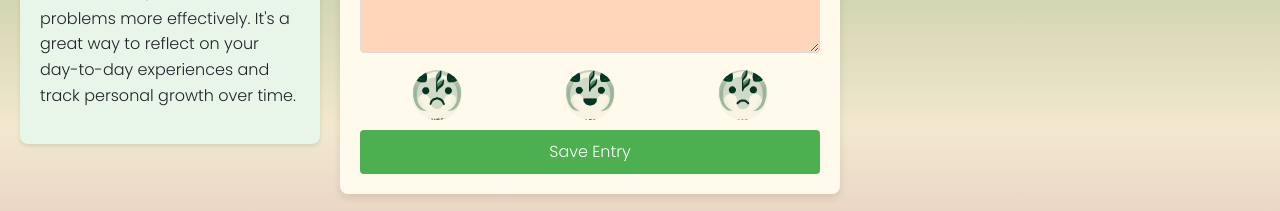
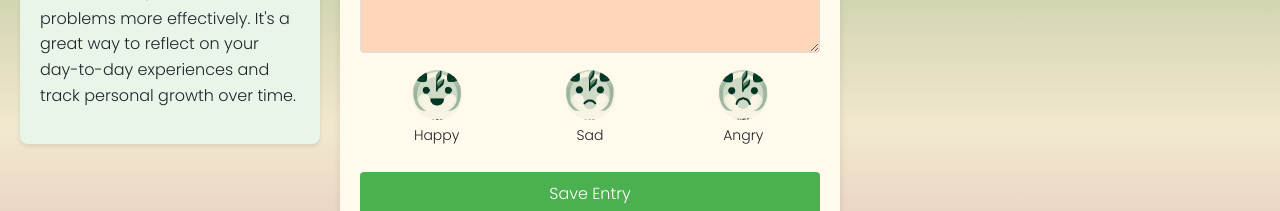
Before and after one commit to Aya-Maree/NourishPath, a React (Create React App) app in the folder client/nourish-path/: page /journaling in a window 1280 px wide. Shown: the part 433-644 px from the top of the page. Built offline with nearby package versions, Linux system fonts and the light colour scheme; no server answers.

Commit message:
done journals

```diff
--- a/client/nourish-path/src/index.css
+++ b/client/nourish-path/src/index.css
@@ -356,3 +356,32 @@ nav a:hover {
   line-height: 1.6; /* Makes the text more readable */
 }
 /* Add styles for the mood images if necessary */
+#happy-mood, #sad-mood, #angry-mood {
+  width: 50px;
+  height: 50px;
+  border-radius: 50%;
+  object-fit: cover;
+  margin: 0 10px;
+  transition: transform 0.3s ease;
+}
+
+#happy-mood-container:hover #happy-mood,
+#sad-mood-container:hover #sad-mood,
+#angry-mood-container:hover #angry-mood {
+  transform: scale(1.1);
+}
+
+#happy-mood-container:active #happy-mood,
+#sad-mood-container:active #sad-mood,
+#angry-mood-container:active #angry-mood {
+  transform: scale(0.9);
+  transition: transform 0.1s ease;
+}
+
+#happy-label, #sad-label, #angry-label {
+  margin-top: 5px;
+  font-size: 14px;
+  text-align: center;
+}
+
+/* Continue styling other elements and IDs as needed */
--- a/client/nourish-path/src/pages/journals.js
+++ b/client/nourish-path/src/pages/journals.js
@@ -139,11 +139,21 @@ function Journal() {
             onChange={(e) => setEntry(e.target.value)}
             placeholder="Write your feelings here..."
           />
-          <div id="mood-selector">
-            <img src="/angry.png" alt="Angry" style={imageStyle} onClick={() => setMood('angry')} />
-            <img src="/happy.png" alt="Happy" style={imageStyle} onClick={() => setMood('happy')} />
-            <img src="/sad.png" alt="Sad" style={imageStyle} onClick={() => setMood('sad')} />
-          </div>
+             <div id="mood-selector">
+      <div id="happy-mood-container">
+        <img src="/happy.png" alt="Happy" id="happy-mood" onClick={() => setMood('happy')} />
+        <p id="happy-label">Happy</p>
+      </div>
+      <div id="sad-mood-container">
+        <img src="/sad.png" alt="Sad" id="sad-mood" onClick={() => setMood('sad')} />
+        <p id="sad-label">Sad</p>
+      </div>
+      <div id="angry-mood-container">
+        <img src="/angry.png" alt="Angry" id="angry-mood" onClick={() => setMood('angry')} />
+        <p id="angry-label">Angry</p>
+      </div>
+      {/* ... additional moods if necessary ... */}
+    </div>
           <button id="save-entry-button" type="submit">Save Entry</button>
         </form>
       </div>
```
